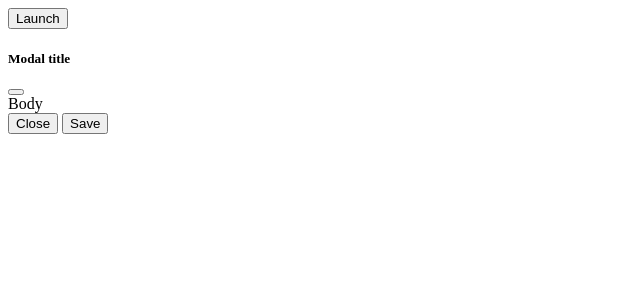
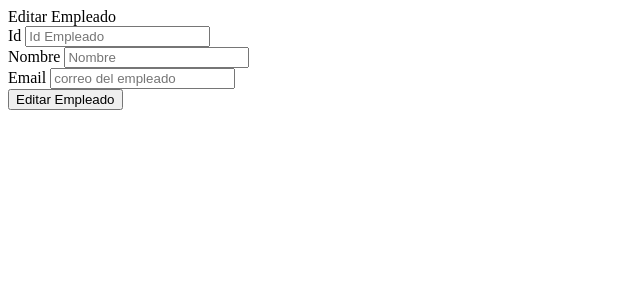
Before and after one commit to JorgeDevmm/personal-app-empleados, a PHP site: template vistas/empleados/editar.php in a window 1280 px wide. Shown: the top 300 px of the page, without its empty margins (0-640 px from the left). Run offline with PHP 8.4, Linux system fonts and the light colour scheme; the template is opened without the code that fills it, so the values that code supplies are empty.

Commit message:
Mostrando datos editas en el form

```diff
--- a/controladores/controlador_empleados.php
+++ b/controladores/controlador_empleados.php
@@ -43,7 +43,7 @@ class ControladorEmpleados{
       if($_GET){
       $id = $_GET['id'];
       $empleado = new Empleado();
-      print_r ($empleado->buscar($id));
+      $empleadoBuscado = $empleado->buscar($id);
 
 
       }
--- a/vistas/empleados/editar.php
+++ b/vistas/empleados/editar.php
@@ -1,31 +1,28 @@
-<!-- Modal trigger button -->
-<button type="button" class="btn btn-primary btn-lg" data-bs-toggle="modal" data-bs-target="#modalId">
-  Launch
-</button>
+<div class="card">
+  <div class="card-header bg-dark text-white">
+    Editar Empleado
+  </div>
+  <div class="card-body">
+    <form action="" method="post">
 
-<!-- Modal Body -->
-<!-- if you want to close by clicking outside the modal, delete the last endpoint:data-bs-backdrop and data-bs-keyboard -->
-<div class="modal fade" id="modalId" tabindex="-1" data-bs-backdrop="static" data-bs-keyboard="false" role="dialog" aria-labelledby="modalTitleId" aria-hidden="true">
-  <div class="modal-dialog modal-dialog-scrollable modal-dialog-centered modal-sm" role="document">
-    <div class="modal-content">
-      <div class="modal-header">
-        <h5 class="modal-title" id="modalTitleId">Modal title</h5>
-          <button type="button" class="btn-close" data-bs-dismiss="modal" aria-label="Close"></button>
+      <div class="mb-3">
+        <label for="id" class="form-label">Id</label>
+        <input type="text"
+          class="form-control bg-secondary" name="id" id="id" aria-describedby="helpId" placeholder="Id Empleado" value="<?php echo $empleadoBuscado->getId() ;?>" readonly>
       </div>
-      <div class="modal-body">
-        Body
+
+      <div class="mb-3">
+        <label for="nombre" class="form-label">Nombre</label>
+        <input type="text"
+          class="form-control" name="nombre" id="nombre" aria-describedby="helpId" placeholder="Nombre" value="<?php echo $empleadoBuscado->getNombre() ;?>">
       </div>
-      <div class="modal-footer">
-        <button type="button" class="btn btn-secondary" data-bs-dismiss="modal">Close</button>
-        <button type="button" class="btn btn-primary">Save</button>
+
+      <div class="mb-3">
+        <label for="correo" class="form-label">Email</label>
+        <input type="email" class="form-control" name="correo" id="correo" aria-describedby="emailHelpId" placeholder="correo del empleado" value="<?php echo $empleadoBuscado->getNombre() ;?>">
       </div>
-    </div>
+
+      <input name="" id="" class="btn btn-info" type="submit" value="Editar Empleado">
+    </form>
   </div>
 </div>
-
-
-<!-- Optional: Place to the bottom of scripts -->
-<script>
-  const myModal = new bootstrap.Modal(document.getElementById('modalId'), options)
-
-</script>
--- a/vistas/empleados/inicio.php
+++ b/vistas/empleados/inicio.php
@@ -24,6 +24,7 @@
 
 
           <div class="btn-group" role="group" aria-label="">
+
             <a href="?controlador=empleados&accion=editar&id=<?php echo $valor->getId(); ?>" class="btn btn-primary">Editar</a>
             <a href="?controlador=empleados&accion=borrar&id=<?php echo $valor->getId(); ?>" class="btn btn-danger">Eliminar</a>
           </div>
@@ -34,5 +35,6 @@
 
 
   </table>
+
 </div>
 </div>
```
